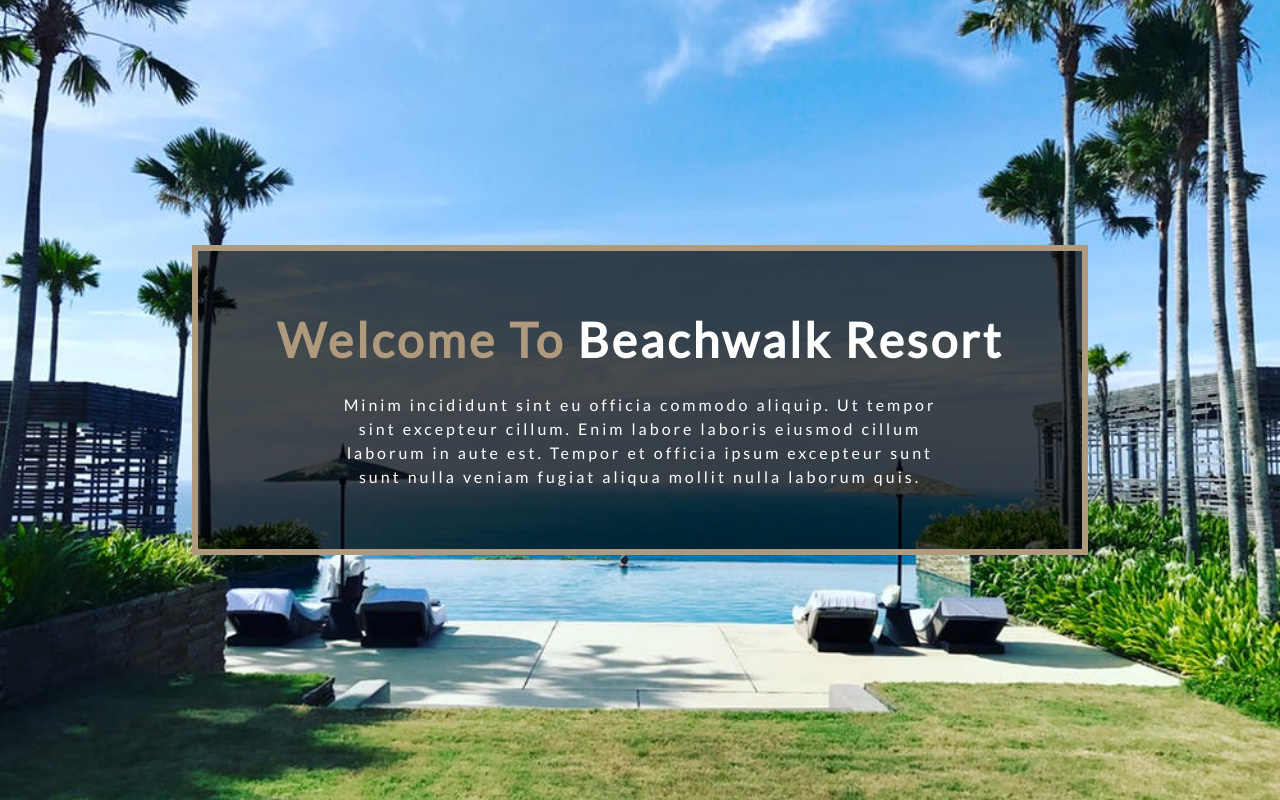
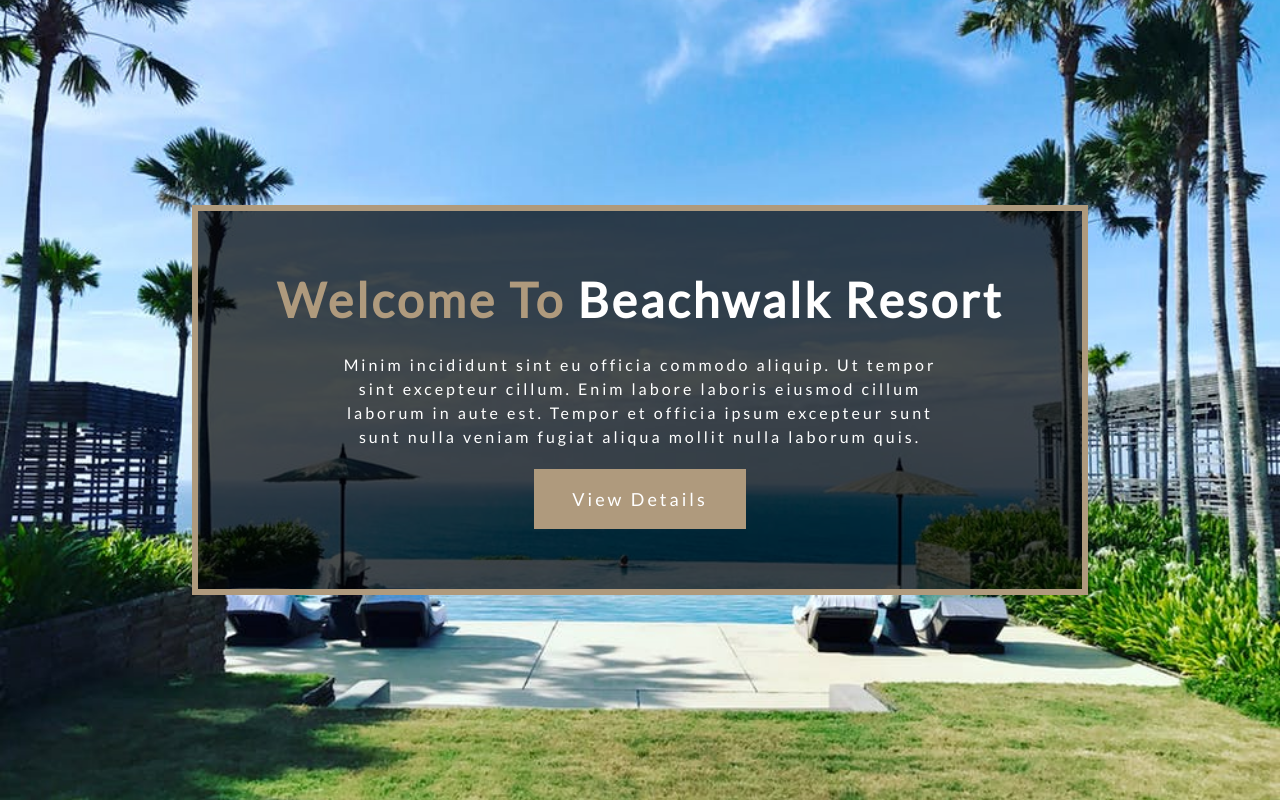
Before and after one commit to ricardoaruiz/styled-components-site, a React (Create React App) app: page / in a window 1280 px wide. Built offline with nearby package versions, Linux system fonts and the light colour scheme; the HTML template or start-up script is replaced by a standard one.

Commit message:
Criando o componente de botao

```diff
--- /dev/null
+++ b/src/components/globals/Button.js
@@ -0,0 +1,61 @@
+import styled from "styled-components";
+import PropTypes from "prop-types";
+
+import {
+  setColor,
+  setRem,
+  setLetterSpacing,
+  setFont,
+  setBorder,
+  setMargin,
+  setTransition,
+} from "../../styles";
+
+const Button = styled.button`
+  display: inline-block;
+  text-transform: capitalize;
+  outline: none;
+  text-decoration: none;
+
+  background: ${setColor.primaryColor};
+  color: ${setColor.mainWhite};
+  font-size: ${setRem(18)};
+  padding: ${setRem(17)} ${setRem(36)};
+  ${setTransition()};
+  ${setBorder({ color: setColor.primaryColor })};
+  ${setLetterSpacing(3)};
+  ${setFont.main};
+
+  ${(props) =>
+    setMargin({
+      top: setRem(props.top),
+      right: setRem(props.right),
+      bottom: setRem(props.bottom),
+      left: setRem(props.left),
+    })};
+
+  &:hover {
+    background: transparent;
+    color: ${setColor.primaryColor};
+  }
+`;
+
+Button.propTypes = {
+  /* top in px */
+  top: PropTypes.number,
+  /* right in px */
+  right: PropTypes.number,
+  /* bottom in px */
+  bottom: PropTypes.number,
+  /* left in px */
+  left: PropTypes.number,
+};
+
+Button.defaultProps = {
+  top: 0,
+  right: 0,
+  bottom: 0,
+  left: 0,
+};
+
+export default Button;
--- a/src/components/home/Header.js
+++ b/src/components/home/Header.js
@@ -3,6 +3,7 @@ import Hero from "../globals/Hero";
 import Banner from "../globals/Banner";
 
 import homeImg from "../../images/homeBcg.jpeg";
+import Button from "../globals/Button";
 
 const Header = () => {
   return (
@@ -14,7 +15,9 @@ const Header = () => {
         excepteur cillum. Enim labore laboris eiusmod cillum laborum in aute est.
         Tempor et officia ipsum excepteur sunt sunt nulla veniam fugiat aliqua
         mollit nulla laborum quis."
-      ></Banner>
+      >
+        <Button top={20}>view details</Button>
+      </Banner>
     </Hero>
   );
 };
--- a/src/styles.js
+++ b/src/styles.js
@@ -94,3 +94,20 @@ export const setBorder = ({
 } = {}) => {
   return `border: ${width} ${style} ${color}`;
 };
+
+export const setMargin = ({
+  top = "0",
+  right = "0",
+  bottom = "0",
+  left = "0",
+} = {}) => {
+  return `margin: ${top} ${right} ${bottom} ${left}`;
+};
+
+export const setTransition = ({
+  property = "all",
+  time = "0.3s",
+  timing = "ease-in-out",
+} = {}) => {
+  return `transition: ${property} ${time} ${timing}`;
+};
```
